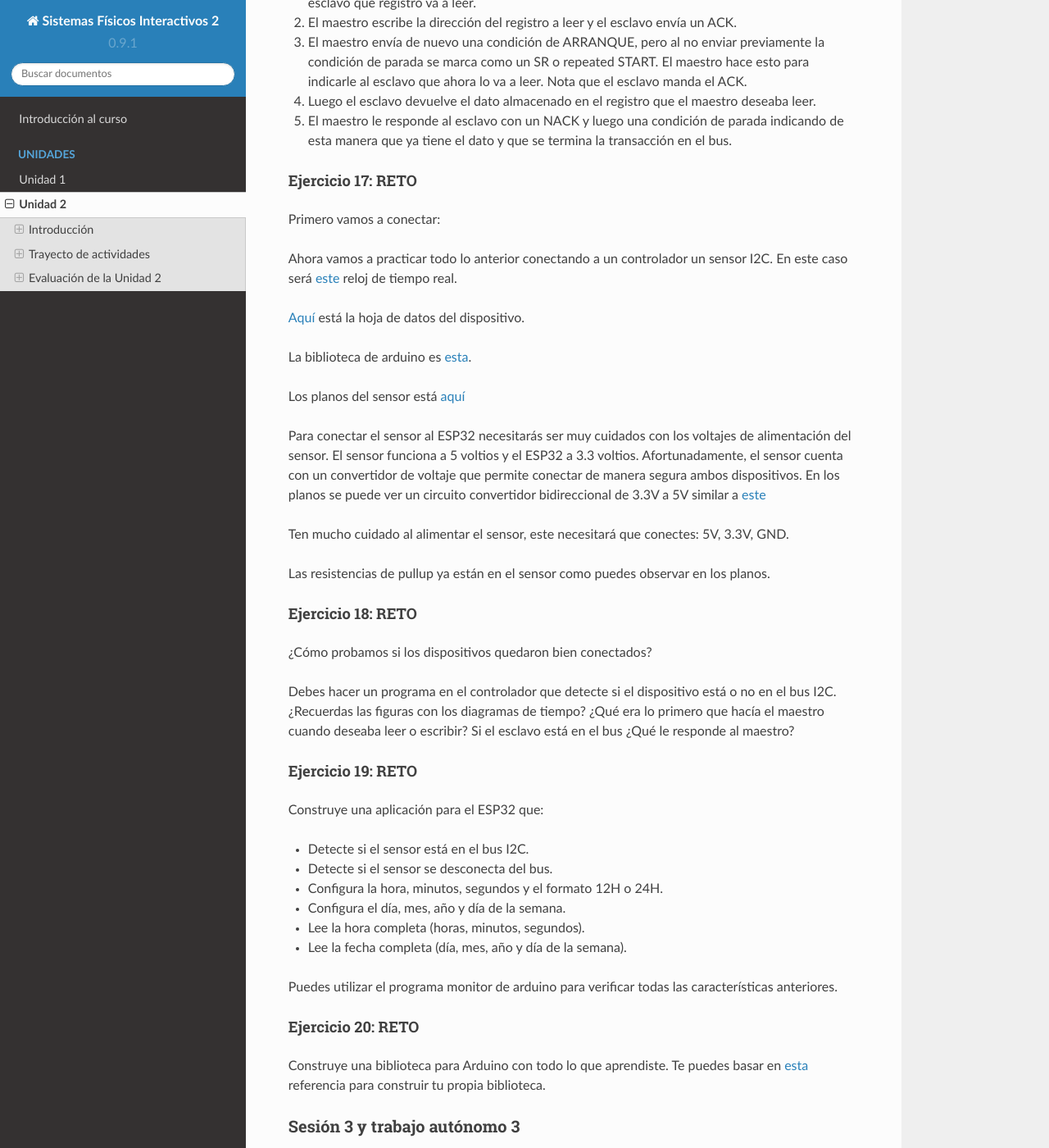
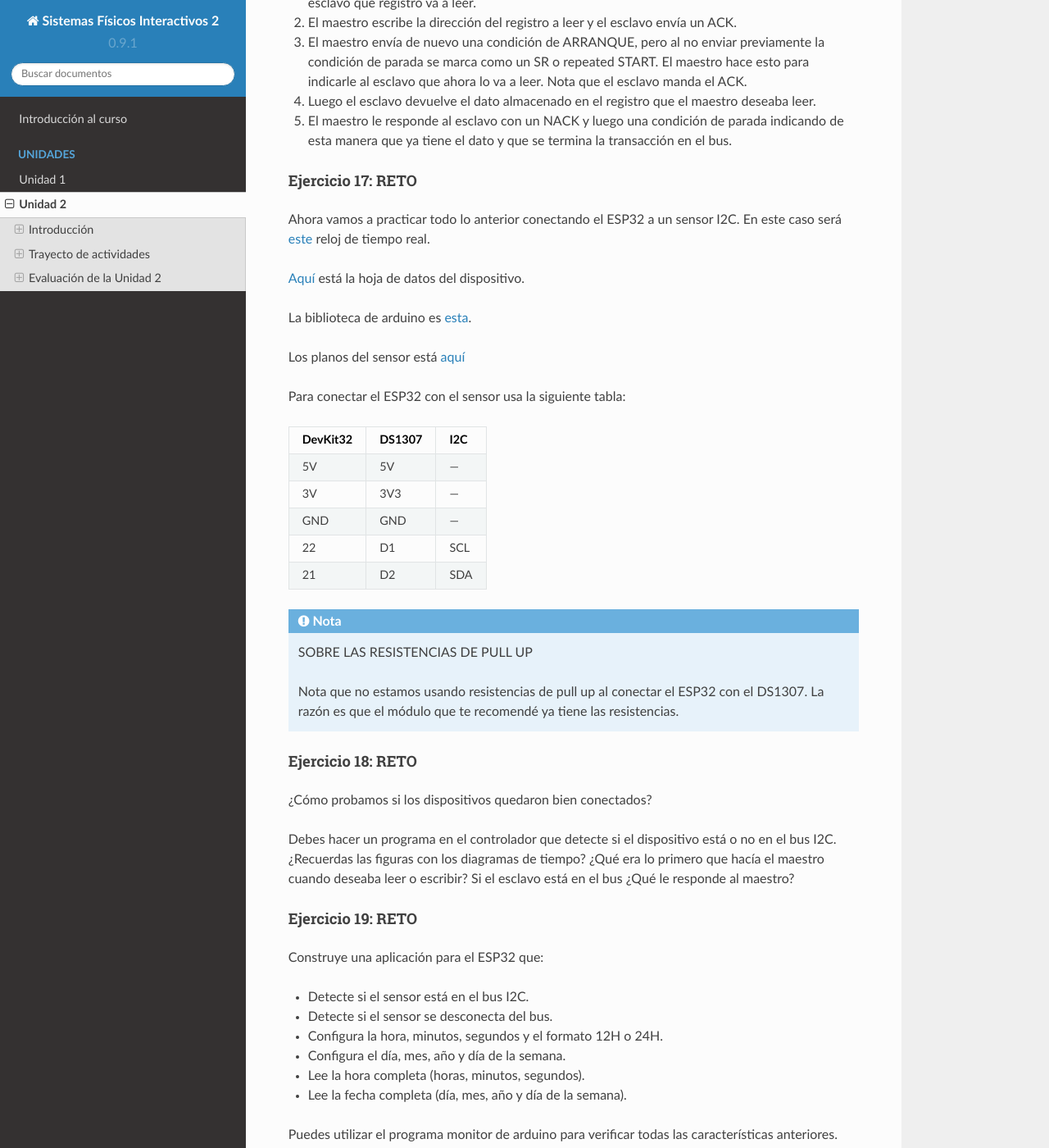
Before and after one commit to juanferfranco/SistemasFisicosInteractivos2, a Sphinx documentation site: the page built from docs/_unidad2/unidad2.rst, in a window 1280 px wide and 1400 px high, scrolled down 23346 px. Shown: the whole window at 82% size. Built offline with Sphinx 7.4.7 and the Read the Docs theme 2.0.0, drawn with Linux system fonts in a browser that asks for light colours.

Commit message:
add ESP32 to DS1307 wiring table

```diff
--- a/docs/_unidad2/unidad2.rst
+++ b/docs/_unidad2/unidad2.rst
@@ -1172,11 +1172,8 @@ Analicemos cada uno de los pasos que observamos en el diagrama:
 
 Ejercicio 17: RETO
 ^^^^^^^^^^^^^^^^^^^^
-
-Primero vamos a conectar:
-
-Ahora vamos a practicar todo lo anterior conectando a un controlador
-un sensor I2C. En este caso será `este <https://www.didacticaselectronicas.com/index.php/semiconductores/reloj-de-tiempo-real/shield-ds1307-rtc-para-wemos-d1-mini-wemos-sh-rtc-reloj-tiempo-real-relojes-de-tiempo-real-rtcs-wemos-detail>`__
+Ahora vamos a practicar todo lo anterior conectando el ESP32 a un sensor I2C. En este caso
+será `este <https://www.didacticaselectronicas.com/index.php/semiconductores/reloj-de-tiempo-real/shield-ds1307-rtc-para-wemos-d1-mini-wemos-sh-rtc-reloj-tiempo-real-relojes-de-tiempo-real-rtcs-wemos-detail>`__
 reloj de tiempo real.
 
 `Aquí <https://datasheets.maximintegrated.com/en/ds/DS1307.pdf>`__
@@ -1186,16 +1183,23 @@ La biblioteca de arduino es `esta <https://www.arduino.cc/en/Reference/Wire>`__.
 
 Los planos del sensor está `aquí <http://robotdyn.com/pub/media/0G-00005695==D1mini-SHLD-RTCDS1307/DOCS/Schematic==0G-00005695==D1mini-SHLD-RTCDS1307.pdf>`__
 
-Para conectar el sensor al ESP32 necesitarás ser muy cuidados con los voltajes
-de alimentación del sensor. El sensor funciona a 5 voltios y el ESP32 a 3.3 voltios.
-Afortunadamente, el sensor cuenta con un convertidor de voltaje que permite
-conectar de manera segura ambos dispositivos. En los planos se puede ver un circuito
-convertidor bidireccional de 3.3V a 5V similar a
-`este <https://cdn.sparkfun.com/datasheets/BreakoutBoards/Logic_Level_Bidirectional.pdf>`__
+Para conectar el ESP32 con el sensor usa la siguiente tabla:
 
-Ten mucho cuidado al alimentar el sensor, este necesitará que conectes: 5V, 3.3V, GND.
+========== ======== =======
+DevKit32   DS1307   I2C
+========== ======== =======
+5V          5V       ---
+3V          3V3      ---
+GND         GND      ---
+22          D1       SCL
+21          D2       SDA
+========== ======== =======
 
-Las resistencias de pullup ya están en el sensor como puedes observar en los planos.
+.. note:: SOBRE LAS RESISTENCIAS DE PULL UP
+
+    Nota que no estamos usando resistencias de pull up al conectar
+    el ESP32 con el DS1307. La razón es que el módulo que te recomendé
+    ya tiene las resistencias.
 
 Ejercicio 18: RETO
 ^^^^^^^^^^^^^^^^^^^^
```
